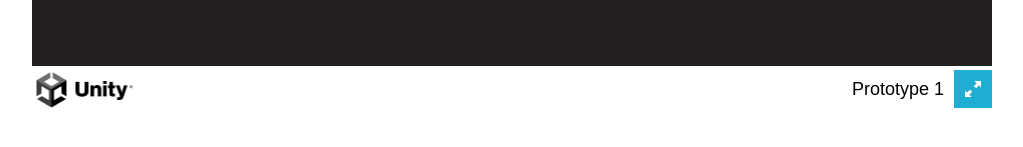
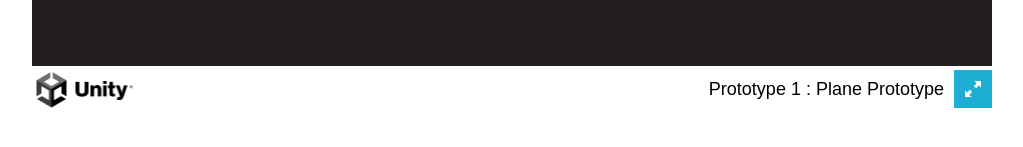
Before and after one commit to Gaurav-Zanpure/plane-prototype, a plain HTML site: page index.html in a window 1280 px wide. Shown: the part 613-760 px from the top of the page, without its empty margins (128-1151 px from the left). Drawn offline with Linux system fonts and the light colour scheme; no server answers.

Commit message:
Update index.html

```diff
--- a/index.html
+++ b/index.html
@@ -3,7 +3,7 @@
   <head>
     <meta charset="utf-8">
     <meta http-equiv="Content-Type" content="text/html; charset=utf-8">
-    <title>Unity Web Player | Prototype 1</title>
+    <title>Unity Web Player | Prototype 1 : Plane Prototype</title>
     <link rel="shortcut icon" href="TemplateData/favicon.ico">
     <link rel="stylesheet" href="TemplateData/style.css">
   </head>
@@ -20,7 +20,7 @@
       <div id="unity-footer">
         <div id="unity-logo-title-footer"></div>
         <div id="unity-fullscreen-button"></div>
-        <div id="unity-build-title">Prototype 1</div>
+        <div id="unity-build-title">Prototype 1 : Plane Prototype</div>
       </div>
     </div>
     <script>
```
